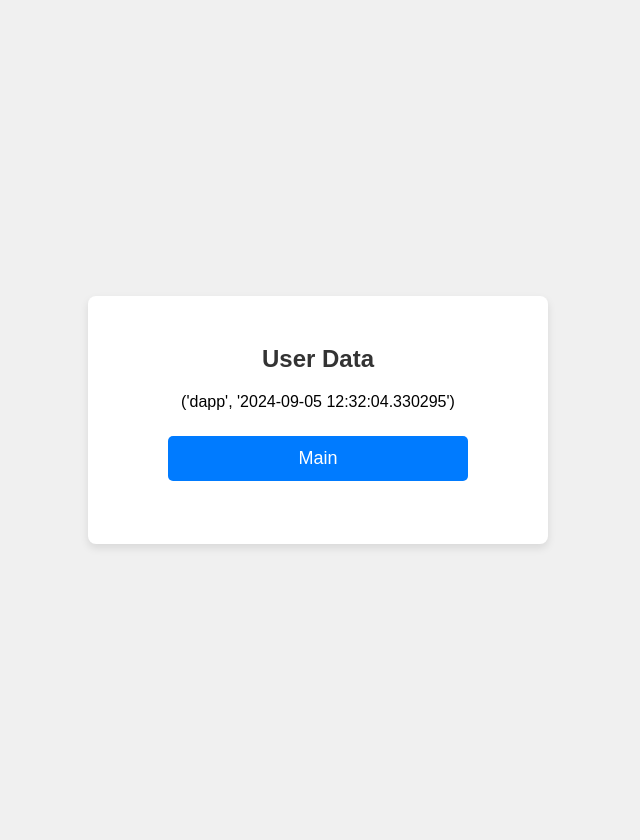
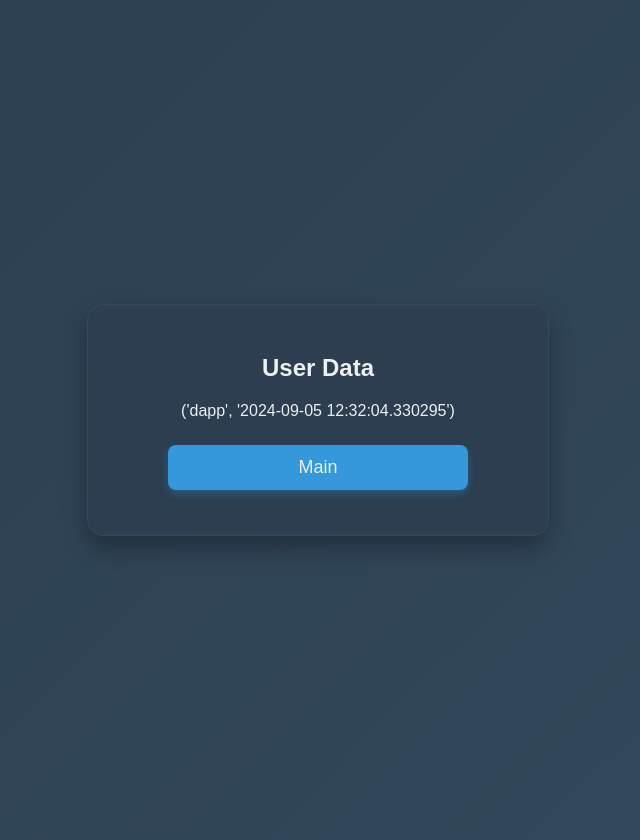
Before and after one commit to Origamiccc/SC6113-DAPP, a Flask app: page /viewDB in a window 1280 px wide. Shown: the whole page, without its empty margins (322-962 px from the left). Run offline with Flask 3, Linux system fonts and the light colour scheme; data comes from the database, SQL or seed files in the repository.

Commit message:
Update viewDB.html

```diff
--- a/templates/viewDB.html
+++ b/templates/viewDB.html
@@ -8,74 +8,63 @@
     <style>
         body {
             font-family: 'Arial', sans-serif;
-            background-color: #f0f0f0;
+            background: linear-gradient(135deg, #2c3e50, #34495e);
             margin: 0;
             padding: 20px;
             display: flex;
             justify-content: center;
             align-items: center;
             height: 100vh;
+            color: #ecf0f1;
         }
 
         .container {
-            background-color: #ffffff;
+            background-color: #2c3e50;
             padding: 30px;
-            border-radius: 8px;
-            box-shadow: 0 4px 8px rgba(0, 0, 0, 0.1);
+            border-radius: 16px;
+            box-shadow: 0 12px 24px rgba(0, 0, 0, 0.3);
             max-width: 400px;
             width: 100%;
             text-align: center;
+            border: 1px solid #34495e;
         }
 
         h2 {
             font-size: 24px;
             margin-bottom: 20px;
-            color: #333;
+            color: #ecf0f1;
+            font-weight: 700;
         }
 
         form {
             margin: 15px 0;
         }
 
-
         input[type="submit"] {
-            background-color: #007bff;
-            color: white;
+            background-color: #3498db;
+            color: #ecf0f1;
             padding: 12px 24px;
             border: none;
-            border-radius: 5px;
+            border-radius: 8px;
             font-size: 18px;
             cursor: pointer;
             transition: background-color 0.3s ease;
             width: 100%;
             max-width: 300px;
+            box-shadow: 0 4px 8px rgba(52, 152, 219, 0.3);
+            margin-top: 10px;
         }
 
-        input, button {
-            width: 100%;
-            padding: 10px;
-            margin-top: 10px;
-            border-radius: 4px;
-            border: 1px solid #ddd;
-            font-size: 16px;
+        input[type="submit"]:hover {
+            background-color: #2980b9;
+            transform: translateY(-3px);
+            box-shadow: 0 6px 12px rgba(41, 128, 185, 0.5);
         }
-
-        button {
-            background-color: #007bff;
-            color: white;
-            border: none;
-            cursor: pointer;
-        }
-
-        button:hover {
-            background-color: #0056b3;
-        }
-
 
         p {
             margin-top: 20px;
             font-size: 18px;
-            color: #007bff;
+            color: #3498db;
         }
 
         @media (max-width: 768px) {
@@ -87,7 +76,7 @@
                 font-size: 20px;
             }
 
-            input, button {
+            input[type="submit"] {
                 font-size: 14px;
             }
 
@@ -99,13 +88,12 @@
 </head>
 <body>
     <div class="container">
-        <h2>User Data </h2>
+        <h2>User Data</h2>
         {{r}}
         <br>
-        <form action = "/main" method="post">
+        <form action="/main" method="post">
             <input type="submit" value="Main">
         </form>
-        <br>
     </div>
 </body>
 </html>
```
